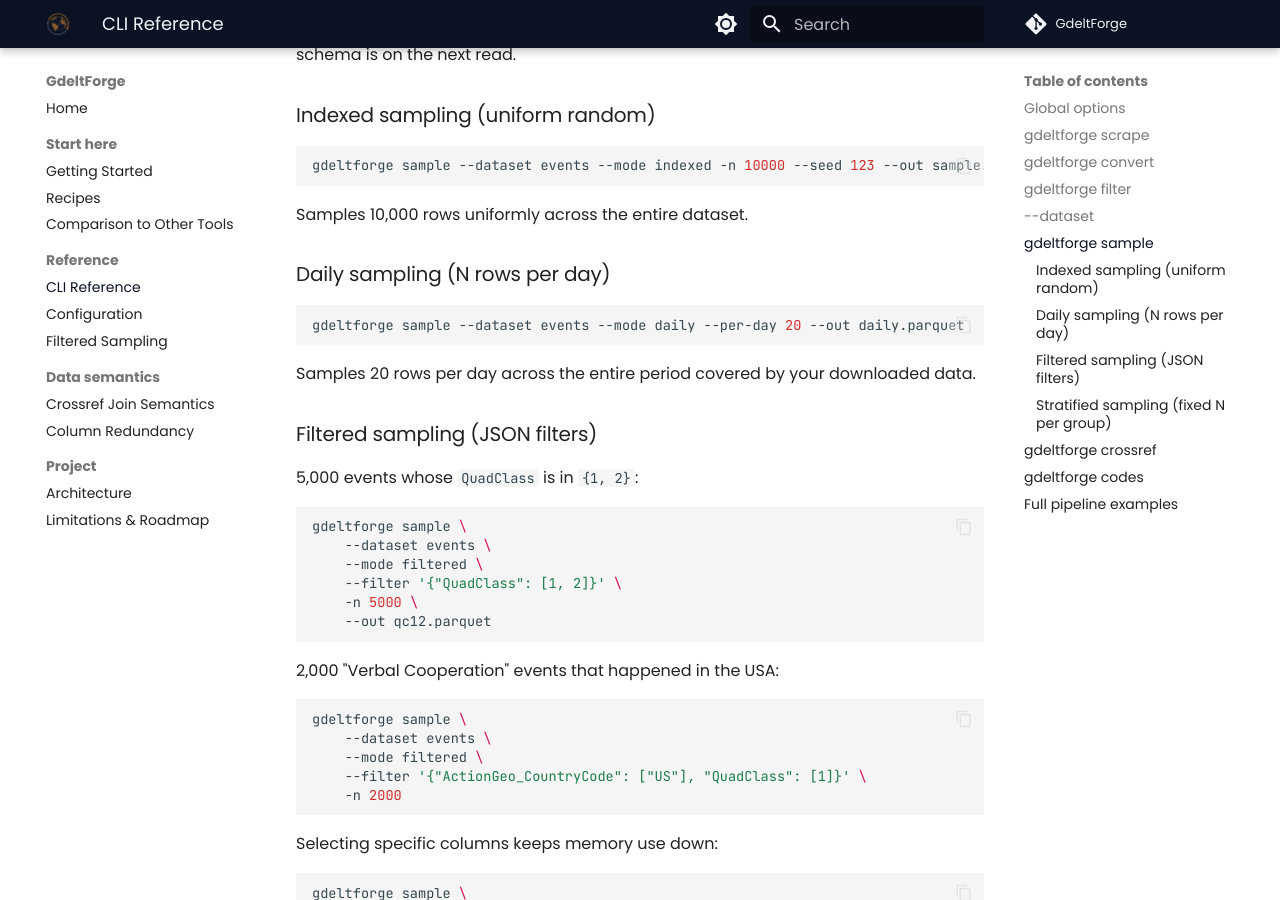
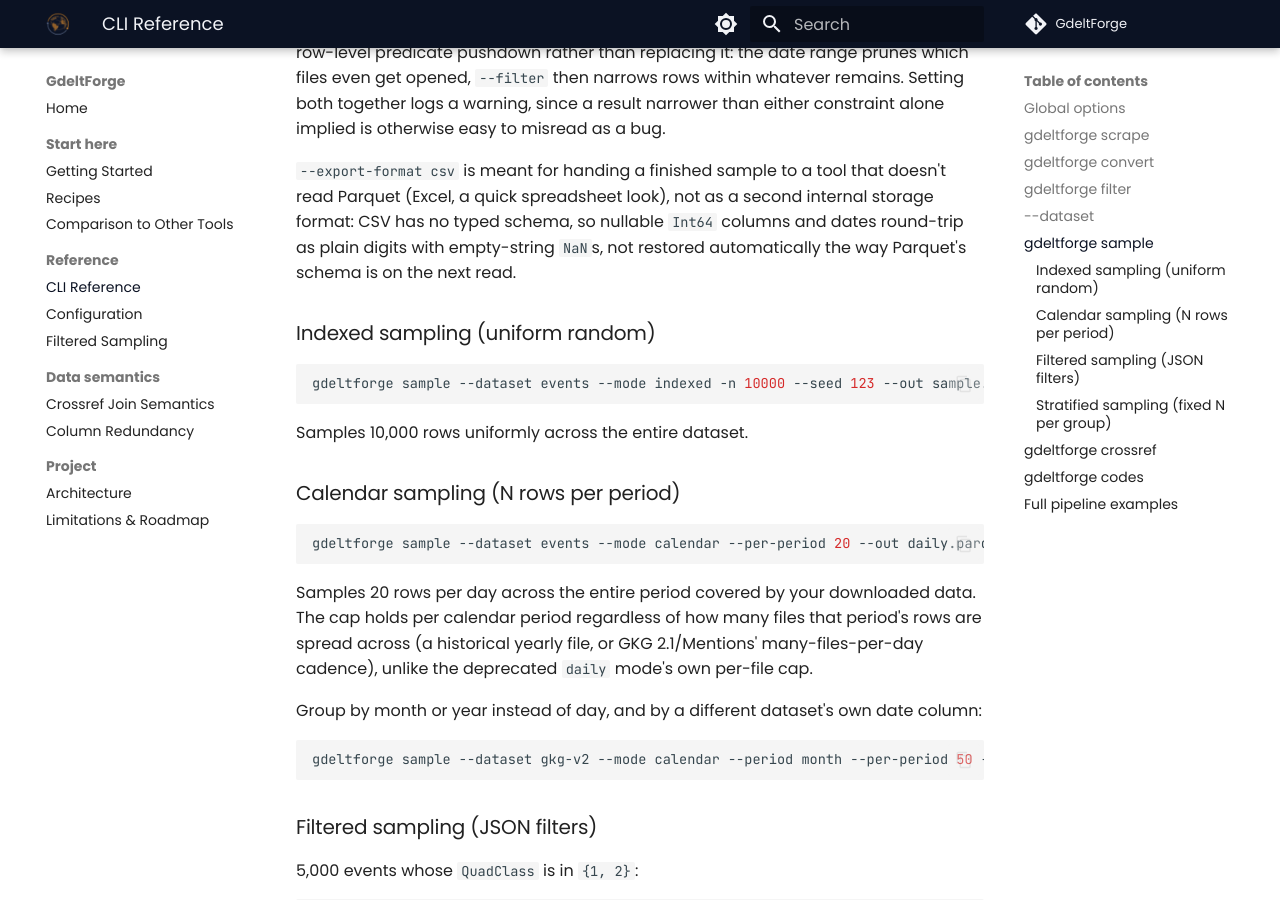
Before and after one commit to Vinicius-Teixeirac/GdeltForge, an MkDocs documentation site: the page built from docs/cli-reference.md, in a window 1280 px wide and 900 px high, scrolled down 9614 px. Built offline with MkDocs 1.6.1 and Material for MkDocs 9.7.7, drawn with Linux system fonts in a browser that asks for light colours; comment, search, counter and statistics services are not loaded; some of the changed text lies outside the part shown.

Commit message:
docs: document calendar sampling
Renames every daily-mode example and the sampling-modes diagram's
own label from 'daily' to 'calendar', matching CalendarSampler's
--mode calendar/--per-period. cli-reference.md's flag table gains
--per-period, --period, and --date-column, with --per-day and --mode
daily documented as deprecated aliases. CHANGELOG's Unreleased
section gets a Changed entry explaining the bug this replacement
fixes.

````diff
--- a/docs/cli-reference.md
+++ b/docs/cli-reference.md
@@ -169,18 +169,21 @@
 
 ## `gdeltforge sample`
 
-![The four sampling modes: indexed, daily, filtered and stratified](assets/sampling-modes.svg)
+![The four sampling modes: indexed, calendar, filtered and stratified](assets/sampling-modes.svg)
 
 All sampling modes read from the filtered directory by default; pass `--source converted` to sample from raw converted Parquet instead, before the `filter` stage's NaN-dropping.
 
 | Flag | Applies to | Description |
 |------|-----------|-------------|
 | `--dataset {events,events-15min,gkg-v1,gkg-v1-counts,gkg-v2,mentions}` | all | Which GDELT dataset to sample from (required; see `--dataset` above) |
-| `--mode {indexed,daily,filtered}` | all | Sampling strategy (required) |
+| `--mode {indexed,filtered,calendar,daily}` | all | Sampling strategy (required). `daily` is a deprecated alias for `calendar` (period=day) |
 | `--source {filtered,converted}` | all | Which stage's output to read from (default `filtered`) |
 | `-n N` | indexed, filtered | Number of rows to sample (default 1000) |
 | `--seed N` | all | RNG seed (default 42) |
-| `--per-day N` | daily | Rows per day (default 10) |
+| `--per-period N` | calendar | Rows per calendar period (default 10) |
+| `--per-day N` | calendar | Deprecated alias for `--per-period` |
+| `--period {day,month,year}` | calendar | Calendar period to group by (default `day`); rejected alongside the deprecated `--mode daily` |
+| `--date-column COLUMN` | calendar | Date column to group by (default depends on `--dataset`: `Day` for events/events-15min, `Date` for gkg-v1/gkg-v1-counts, `V2.1DATE` for gkg-v2, `MentionTimeDate` for mentions) |
 | `--filter JSON` | filtered | JSON filter dict, e.g. `'{"QuadClass": [1,2]}'` |
 | `--columns COL [COL ...]` | all | Restrict output to these columns; cuts I/O and memory on the full archive |
 | `--stratify COLUMN` | filtered | Stratify by this column; requires `--n-per-group` |
@@ -202,13 +205,19 @@
 
 Samples 10,000 rows uniformly across the entire dataset.
 
-### Daily sampling (N rows per day)
+### Calendar sampling (N rows per period)
 
 ```bash
-gdeltforge sample --dataset events --mode daily --per-day 20 --out daily.parquet
+gdeltforge sample --dataset events --mode calendar --per-period 20 --out daily.parquet
 ```
 
-Samples 20 rows per day across the entire period covered by your downloaded data.
+Samples 20 rows per day across the entire period covered by your downloaded data. The cap holds per calendar period regardless of how many files that period's rows are spread across (a historical yearly file, or GKG 2.1/Mentions' many-files-per-day cadence), unlike the deprecated `daily` mode's own per-file cap.
+
+Group by month or year instead of day, and by a different dataset's own date column:
+
+```bash
+gdeltforge sample --dataset gkg-v2 --mode calendar --period month --per-period 50 --out monthly.parquet
+```
 
 ### Filtered sampling (JSON filters)
 
@@ -399,7 +408,7 @@
     gdeltforge scrape --dataset events
     gdeltforge convert --dataset events
     gdeltforge filter --dataset events
-    gdeltforge sample --dataset events --mode daily --per-day 30
+    gdeltforge sample --dataset events --mode calendar --per-period 30
     ```
 
 ??? example "Date-restricted pipeline"
````
Also changed, not shown: CHANGELOG.md (+1 -0 lines), README.md (+4 -4 lines), docs/index.md (+1 -1 lines), docs/recipes.md (+3 -3 lines), docs/assets/sampling-modes.svg.
